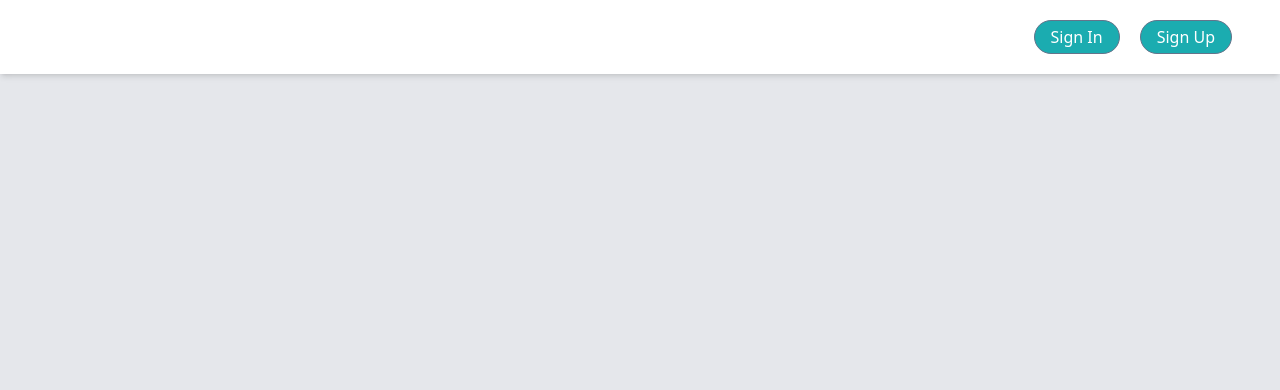
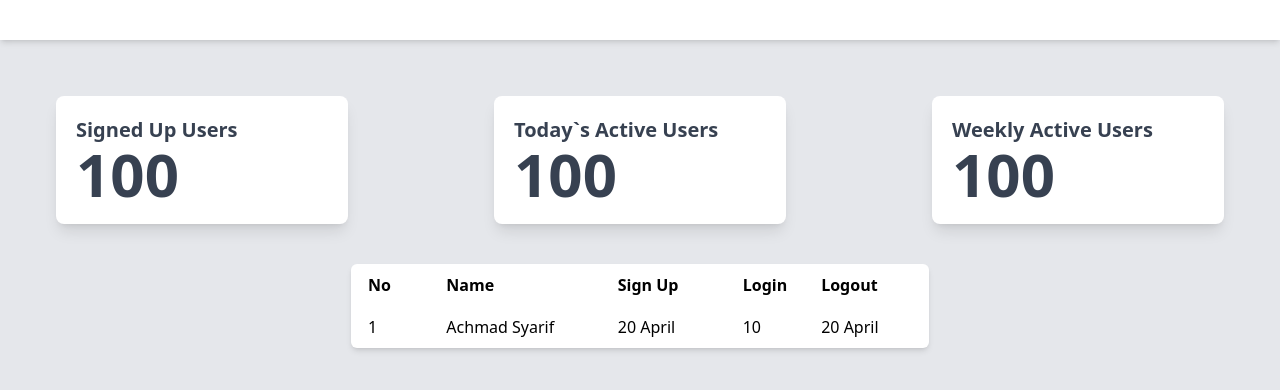
Before and after one commit to si-saaref/fe-incit, a React (Vite) app: page /dashboard in a window 1280 px wide. Shown: the top 390 px of the page. Built offline with nearby package versions, Linux system fonts and the light colour scheme.

Commit message:
feat: slicing dashboard app

```diff
--- a/src/App.jsx
+++ b/src/App.jsx
@@ -4,6 +4,7 @@ import SignIn from './pages/signIn';
 import SignUp from './pages/signUp';
 import Homepage from './pages/homepage';
 import { GoogleOAuthProvider } from '@react-oauth/google';
+import Dashboard from './pages/dashboard';
 
 function App() {
 	return (
@@ -14,6 +15,7 @@ function App() {
 						{/*! REPORT - CR */}
 						<Route path='/*' element={<Homepage />} />
 						<Route path='/' element={<Homepage />} />
+						<Route path='/dashboard' element={<Dashboard />} />
 						<Route path='/sign-in' element={<SignIn />} />
 						<Route path='/sign-up' element={<SignUp />} />
 					</Routes>
--- a/src/index.css
+++ b/src/index.css
@@ -34,3 +34,31 @@ p.separator {
 .icon-preview {
 	@apply absolute top-2 right-3 text-slate-500 cursor-pointer;
 }
+
+.card {
+	@apply bg-white w-1/4 h-1/3 shadow-lg rounded-lg p-5 flex flex-col justify-center;
+}
+
+.card h1 {
+	@apply font-bold text-gray-700 text-xl;
+}
+
+.card h2 {
+	@apply text-6xl font-bold text-gray-700;
+}
+
+table {
+	@apply shadow-md rounded-md p-3;
+}
+
+table tr {
+	display: grid;
+	grid-template-columns: 1fr 3fr 2fr 1fr 2fr;
+	gap: 2rem;
+	justify-content: start;
+	padding: 0.5rem 1rem;
+}
+
+table tr th {
+	@apply text-start;
+}
--- /dev/null
+++ b/src/pages/dashboard.jsx
@@ -0,0 +1,52 @@
+export default function Dashboard() {
+	return (
+		<div className=''>
+			<header className='flex justify-end p-5 px-12 shadow-md bg-white'>
+				<div className='flex gap-5'>
+					{/* <button
+						className='btn'
+						onClick={() => {
+							navigate('/sign-in');
+						}}
+					>
+						Sign In
+					</button> */}
+				</div>
+			</header>
+			<main className='h-full p-14 flex flex-col gap-10'>
+				<div className='summary-wrapper flex justify-between'>
+					<div className='card'>
+						<h1>Signed Up Users</h1>
+						<h2>100</h2>
+					</div>
+					<div className='card'>
+						<h1>Today`s Active Users</h1>
+						<h2>100</h2>
+					</div>
+					<div className='card'>
+						<h1>Weekly Active Users</h1>
+						<h2>100</h2>
+					</div>
+				</div>
+				<div className='table-wrapper flex justify-center'>
+					<table className='bg-white'>
+						<tr>
+							<th>No</th>
+							<th>Name</th>
+							<th>Sign Up</th>
+							<th>Login</th>
+							<th>Logout</th>
+						</tr>
+						<tr>
+							<td>1</td>
+							<td>Achmad Syarif</td>
+							<td>20 April</td>
+							<td>10</td>
+							<td>20 April</td>
+						</tr>
+					</table>
+				</div>
+			</main>
+		</div>
+	);
+}
--- a/src/pages/signIn.jsx
+++ b/src/pages/signIn.jsx
@@ -1,14 +1,26 @@
 import { useState } from 'react';
 import { LuEye } from 'react-icons/lu';
 import { LuEyeOff } from 'react-icons/lu';
+import { useNavigate } from 'react-router-dom';
 
 export default function SignIn() {
 	const [inputEmail, setInputEmail] = useState('');
 	const [inputPassword, setInputPassword] = useState('');
 	const [isShowPassword, setIsShowPassword] = useState(false);
+	const navigate = useNavigate();
 
 	const handleClickPreviewPassword = () => {
 		setIsShowPassword((prevValue) => !prevValue);
+	};
+
+	const handleSignIn = () => {
+		const data = {
+			email: inputEmail,
+			password: inputPassword,
+		};
+		console.log(data);
+
+		navigate('/dashboard');
 	};
 
 	return (
@@ -44,7 +56,9 @@ export default function SignIn() {
 							<LuEyeOff className='icon-preview' onClick={handleClickPreviewPassword} />
 						)}
 					</div>
-					<button className='btn w-full !rounded-lg'>Sign In</button>
+					<button className='btn w-full !rounded-lg' onClick={handleSignIn}>
+						Sign In
+					</button>
 					<div className='relative w-full flex justify-center'>
 						<p className='separator'>or</p>
 					</div>
--- a/src/pages/signUp.jsx
+++ b/src/pages/signUp.jsx
@@ -1,12 +1,14 @@
 import { useState } from 'react';
 import { LuEye } from 'react-icons/lu';
 import { LuEyeOff } from 'react-icons/lu';
-import {  useGoogleLogin } from '@react-oauth/google';
+import { useGoogleLogin } from '@react-oauth/google';
+import { useNavigate } from 'react-router-dom';
 
 export default function SignUp() {
 	const [inputEmail, setInputEmail] = useState('');
 	const [inputPassword, setInputPassword] = useState('');
 	const [isShowPassword, setIsShowPassword] = useState(false);
+	const navigate = useNavigate();
 
 	const handleClickPreviewPassword = () => {
 		setIsShowPassword((prevValue) => !prevValue);
@@ -15,23 +17,30 @@ export default function SignUp() {
 	const handleSignUp = () => {
 		if (inputPassword.trim().length <= 8) {
 			console.log('less than 8 char');
+			return;
 		}
 		if (!inputPassword.match(/[a-z]/g)) {
 			console.log('Doesnt contain lowercase');
+			return;
 		}
 		if (!inputPassword.match(/[A-Z]/g)) {
 			console.log('Doesnt contain uppercase');
+			return;
 		}
 		if (!inputPassword.match(/[0-9]/g)) {
 			console.log('Doesnt contain digit number');
+			return;
 		}
 		if (!inputPassword.match(/[!@#$%^&*()_+\-=[\]{};':"\\|,.<>/?]/g)) {
 			console.log('Doesnt contain spesial character');
+			return;
 		}
 		const data = {
 			email: inputEmail,
 			password: inputPassword,
 		};
+
+		navigate('/dashboard');
 		console.log(data);
 	};
 
```
